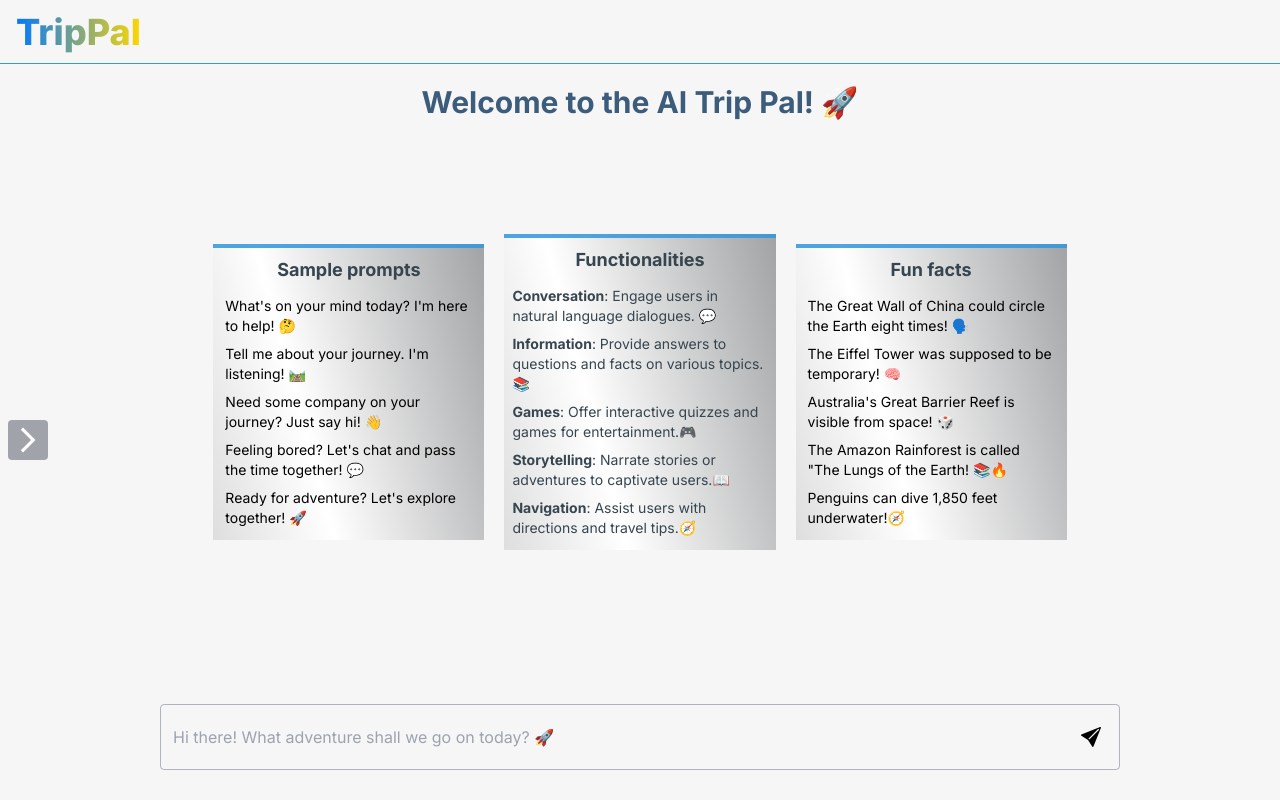
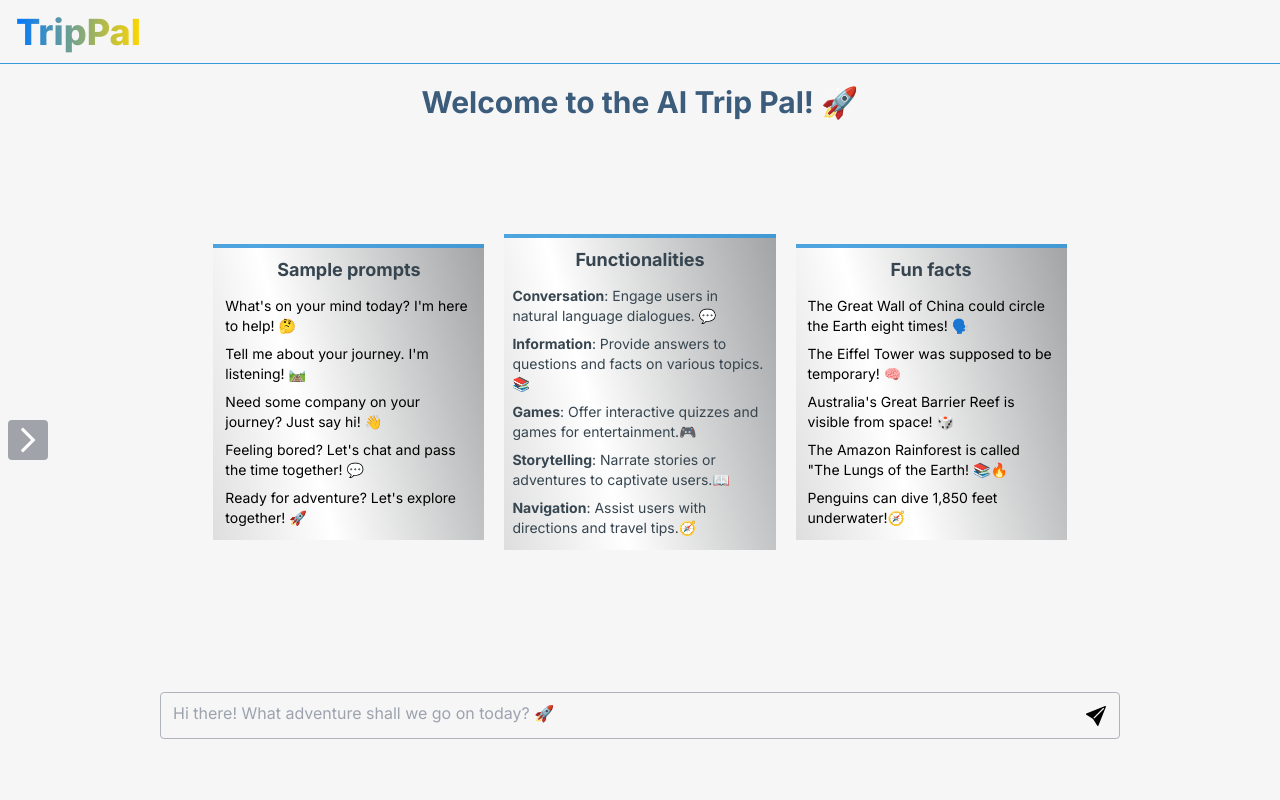
Before and after one commit to Ollah16/tripbuddy, a Next.js app: page / in a window 1280 px wide. Built offline with nearby package versions, Linux system fonts and the light colour scheme.

Commit message:
promptbox

```diff
--- a/src/app/(chatcomp)/chatboxcomp.js
+++ b/src/app/(chatcomp)/chatboxcomp.js
@@ -2,30 +2,61 @@ import { BsSendFill } from "react-icons/bs";
 import { useAppStore } from "../appcontext";
 import { AiOutlineLoading3Quarters } from "react-icons/ai";
 import styles from './chat.module.css'
+import { useEffect, useRef } from "react";
 
 const ChatBoxComp = () => {
 
     const { historyToggle, setPrompt, handleConvo, prompt, handleSentPrompt, isPromptSent } = useAppStore()
 
+    const promptRef = useRef()
+    const textDivRef = useRef()
+
+    useEffect(() => {
+        const textArea = promptRef.current
+        const textDivArea = textDivRef.current
+
+        const flexTextHeight = () => {
+
+            const hasOverflowY = textArea.scrollHeight > textArea.clientHeight;
+
+            if (hasOverflowY) {
+                textArea.style.height = textArea.scrollHeight + 'px'
+                textArea.style.maxHeight = 70 + 'px'
+                textDivArea.style.height = textArea.scrollHeight + 'px'
+                textDivArea.style.maxHeight = 70 + 'px'
+
+            } else {
+                textArea.style.height = 45 + 'px'
+            }
+        }
+
+        textArea.addEventListener('input', flexTextHeight)
+
+        return () => {
+            textArea.removeEventListener('input', flexTextHeight)
+        }
+
+    }, [])
+
     return (
-        <div className={`w-11/12  ${historyToggle ? 'md:w-8/12' : 'md:w-9/12'} overflow-hidden h-24`}>
+        <div className={`w-11/12  ${historyToggle ? 'md:w-8/12' : 'md:w-9/12'} h-[100px] overflow-hidden py-3`}>
 
-            <div className="border border-gray-500/50 rounded flex justify-between items-center gap-2 px-2" onKeyUp={handleConvo}>
-                <input
+            <div ref={textDivRef} className="border border-gray-500/50 rounded h-auto max-h-[90px] flex justify-between items-center py-0 gap-2 px-1" onKeyUp={handleConvo}>
+                <textarea
+                    ref={promptRef}
                     id="chatInput"
-                    className="h-16 rounded w-[85%] align-middle inline break-words py-5 resize-none border-0 focus:outline-none px-1 bg-transparent"
+                    className="rounded w-full h-[45px] inline-block resize-none py-2 border-0 focus:outline-none bg-transparent my-auto overflow-auto overflow-x-hidden px-2 placeholder:md:text-base placeholder:text-xs leading-5"
                     placeholder="Hi there! What adventure shall we go on today? 🚀"
                     onInput={(e) => setPrompt(e.target.value)}
                     value={prompt}
-                />
-
+                ></textarea>
 
                 <button
                     onClick={() => { handleConvo(); handleSentPrompt(true) }}
                     className={`flex justify-center w-10 h-10 border-0 bg-transparent relative items-center`} >
                     <AiOutlineLoading3Quarters className={`text-xl absolute text-black ${styles.loading_animation} transition-opacity ease-in-out duration-200 ${isPromptSent ? 'opacity-100' : 'opacity-0'}`} />
 
-                    <BsSendFill className={`text-xl absolute ${!isPromptSent ? 'opacity-100' : 'opacity-0'} transition-opacity ease-in-out duration-200 text-black hover:rotate-45 ${prompt ? 'rotate-45' : ''} transition-transform cursor-pointer animation`} />
+                    <BsSendFill className={`text-xl absolute ${!isPromptSent ? 'opacity-100' : 'opacity-0'} transition-opacity ease-in-out duration-200 text-black hover:rotate-45 ${prompt.trim('/n') ? 'rotate-45' : ''} transition-transform cursor-pointer animation`} />
                 </button>
             </div>
         </div >
--- a/src/app/(chatcomp)/chatcomp.js
+++ b/src/app/(chatcomp)/chatcomp.js
@@ -71,7 +71,7 @@ const ChatComp = () => {
     }
 
     return (
-        <div className="flex flex-col items-center justify-between gap-10 chatcomp relative" >
+        <div className="flex flex-col items-center gap-10 chatcomp relative" >
             <Conversations convoArr={convoArr} />
 
             <div className={`transition-opacity duration-200 py-5 relative overflow-y-auto ease-in-out ${styles.conversation_box} ${convoArr.length ? 'hidden' : 'flex'} gap-5 items-center w-11/12 md:w-8/12 mx-auto
--- a/src/app/appcontext.js
+++ b/src/app/appcontext.js
@@ -76,7 +76,9 @@ export const HandleApp = ({ children }) => {
 
     const handleConvo = (e) => {
         // Process conversation if 'Enter' key is pressed or event is not provided, and prompt is not empty.
-        if ((e?.key === 'Enter' || !e) && prompt) {
+
+        if ((e?.key === 'Enter' || !e) && prompt.trim('\n')) {
+
             // Indicate loading state
             handleSentPrompt(true);
 
```
